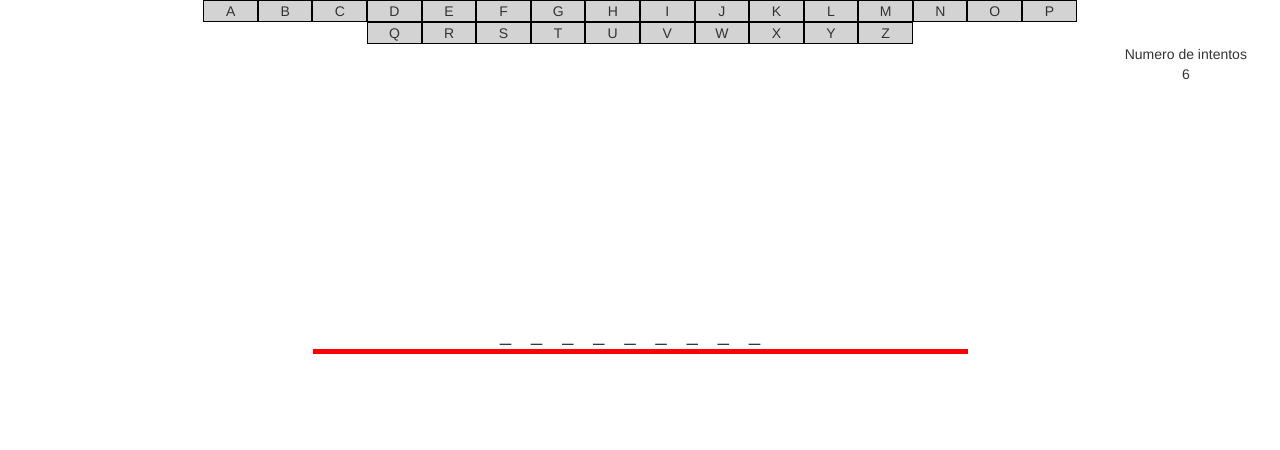
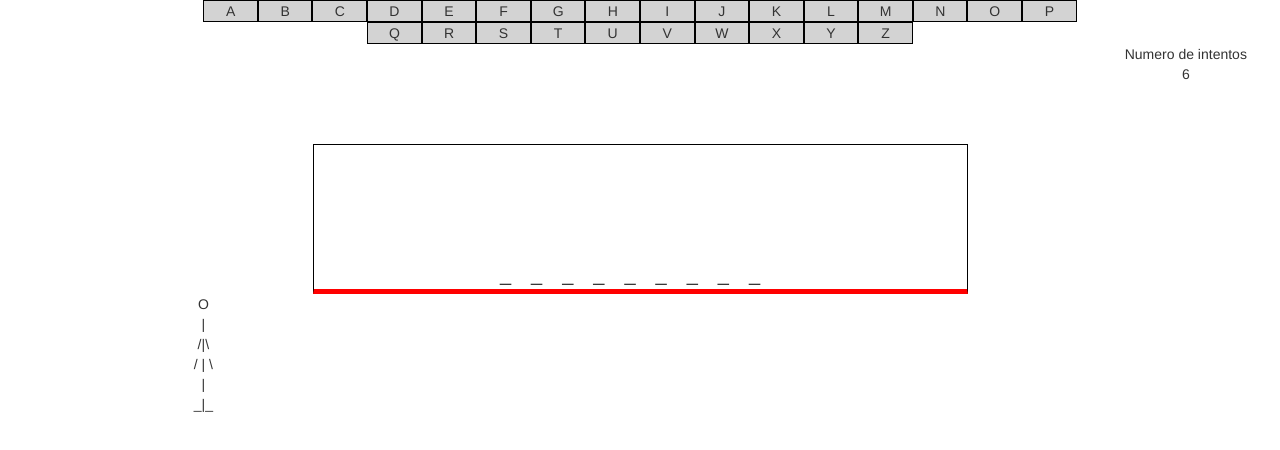
Before and after one commit to viescam/ahorcado, a plain HTML site: page public_html/index.html in a window 1280 px wide. Drawn offline with Linux system fonts and the light colour scheme.

Commit message:
Ahorcado funcionando

```diff
--- a/public_html/assests_src/scss/components/_ahorcado.scss
+++ b/public_html/assests_src/scss/components/_ahorcado.scss
@@ -7,8 +7,9 @@
 
 .linea-ahorcado {
   padding: 0px;
+  border:1px solid black;
   border-bottom: 5px solid red;
-  height: 270px;
+  height: 100px;
   text-align: center;
   vertical-align: bottom;
   position: relative;
--- a/public_html/index.html
+++ b/public_html/index.html
@@ -73,13 +73,31 @@ and open the template in the editor.
         </div>
         <div class="row">
             <div class="col-xs-2 col-xs-offset-10" style="text-align: center">Numero de intentos</div>
-            <div class="col-xs-2 col-xs-offset-10" id="numeroIntentos" style="text-align: center"></div>
+            <div class="col-xs-2 col-xs-offset-10" id="numeroIntentos" style="text-align: center"> </div>
         </div>
-
+        <br><br><br>
         <div class="row">
             <div class="col-xs-offset-3 col-xs-6 linea-ahorcado" ondrop="onDropLineaAhorcado(event)" ondragover="onDragOverLineaAhorcado(event)"">
                 <div class="ahorcado-content" id="contenidoPalabra" id1="contenidoPalabra"></div>
             </div>
+        </div>
+        <div class="row">
+            <div class="col-xs-4" style="text-align: center">     O      </div>
+        </div>
+        <div class="row">
+            <div class="col-xs-4" style="text-align: center">     |      </div>
+            </div>
+        <div class="row">
+            <div class="col-xs-4" style="text-align: center">    /|\     </div>
+            </div>
+        <div class="row">
+            <div class="col-xs-4" style="text-align: center">   / | \    </div>
+            </div>
+        <div class="row">
+            <div class="col-xs-4" style="text-align: center">     |      </div>
+            </div>
+        <div class="row">
+            <div class="col-xs-4" style="text-align: center">    _|_     </div>
         </div>
 
 
```
Also changed, not shown: public_html/assests/css/main.css.
